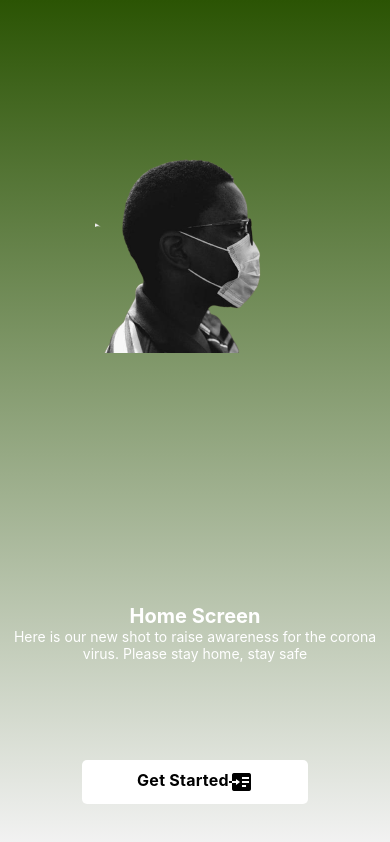
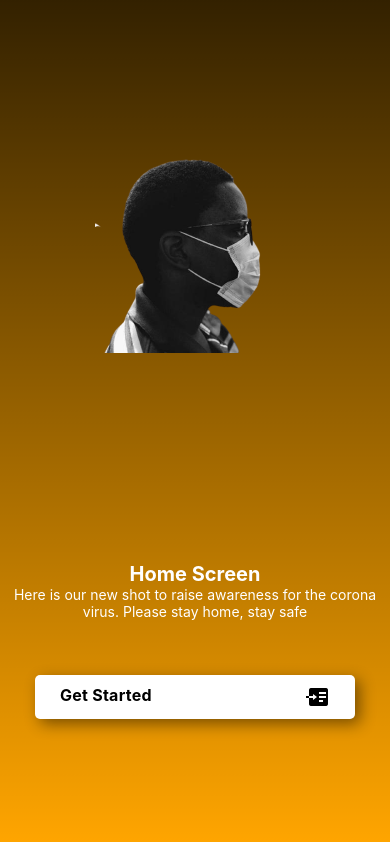
Before and after one commit to viknedus/CovidUI-App-RN, a React Native app: screen /Home in a window 390 px wide. Built offline with nearby package versions, Linux system fonts and the light colour scheme.

Commit message:
UI cleanup

```diff
--- a/components/DetailsScreen.js
+++ b/components/DetailsScreen.js
@@ -181,13 +181,11 @@ const styles = StyleSheet.create({
     fontWeight: "bold",
   },
   frame1__view: {
-    width: Dimensions.get("window").width,
     alignItems: "center",
     justifyContent: "center",
   },
   frame1__lineargradientview: {
-    padding: 8,
-    width: Dimensions.get("screen").width,
+    padding: 15,
     elevation: 4,
     flexDirection: "row",
     flexWrap: "wrap",
@@ -197,7 +195,7 @@ const styles = StyleSheet.create({
     opacity: 0.9,
     // ---
     marginVertical: 30,
-    marginHorizontal: 30,
+    marginHorizontal: 20,
     /* iOS filter: drop-shadow */
     shadowColor: "rgba(0, 0, 0, 0.5))",
     shadowRadius: 15,
@@ -209,21 +207,22 @@ const styles = StyleSheet.create({
   frame1__text: {
     color: "white",
     fontWeight: "bold",
-    marginBottom: 30,
+    margin: 20,
   },
   button__text: {
     fontSize: 16,
     lineHeight: 21,
     fontWeight: "bold",
     letterSpacing: 0.25,
-    color: "black",
+    color: "white",
   },
   pressable: {
     alignItems: "center",
     paddingVertical: 10,
-    paddingHorizontal: 55,
+    paddingHorizontal: 15,
     borderRadius: 5,
-    backgroundColor: "grey",
+    backgroundColor: "lightgreen",
+    margin: 20,
   },
   buttons__view: {
     flexDirection: "row",
--- a/components/HomeScreen.js
+++ b/components/HomeScreen.js
@@ -17,7 +17,7 @@ function HomeScreen({ navigation }) {
     <SafeAreaView style={styles.container}>
       <LinearGradient
         style={styles.backgroundColor}
-        colors={["rgba(43, 84, 4, 31) 70%)", "rgba(82, 36, 36, 0) 50%)"]}
+        colors={["rgba(0,0,0,0.8)", "transparent"]}
       >
         <View style={styles.top}>
           <Image
@@ -60,11 +60,16 @@ export default HomeScreen;
 const styles = StyleSheet.create({
   container: {
     flex: 1,
+    alignItems: "center",
+    justifyContent: "space-between",
+    backgroundColor: "orange",
   },
   backgroundColor: {
-    alignItems: "center",
-    justifyContent: "space-between",
     height: Dimensions.get("window").height,
+    position: "absolute",
+    left: 0,
+    right: 0,
+    top: 0,
   },
   top: {
     flex: 0.6,
@@ -89,12 +94,17 @@ const styles = StyleSheet.create({
   button: {
     alignItems: "flex-start",
     flexDirection: "row",
-    flexWrap: "nowrap",
     justifyContent: "space-between",
     paddingVertical: 10,
-    paddingHorizontal: 55,
+    paddingHorizontal: 25,
+    marginHorizontal: 35,
     borderRadius: 5,
-    elevation: 3,
+    elevation: 6,
     backgroundColor: "white",
+    // ---
+    shadowColor: "rgba(0, 0, 0, 0.9))",
+    shadowRadius: 15,
+    shadowOffset: { width: 5, height: 5 },
+    shadowOpacity: 0.5,
   },
 });
```
